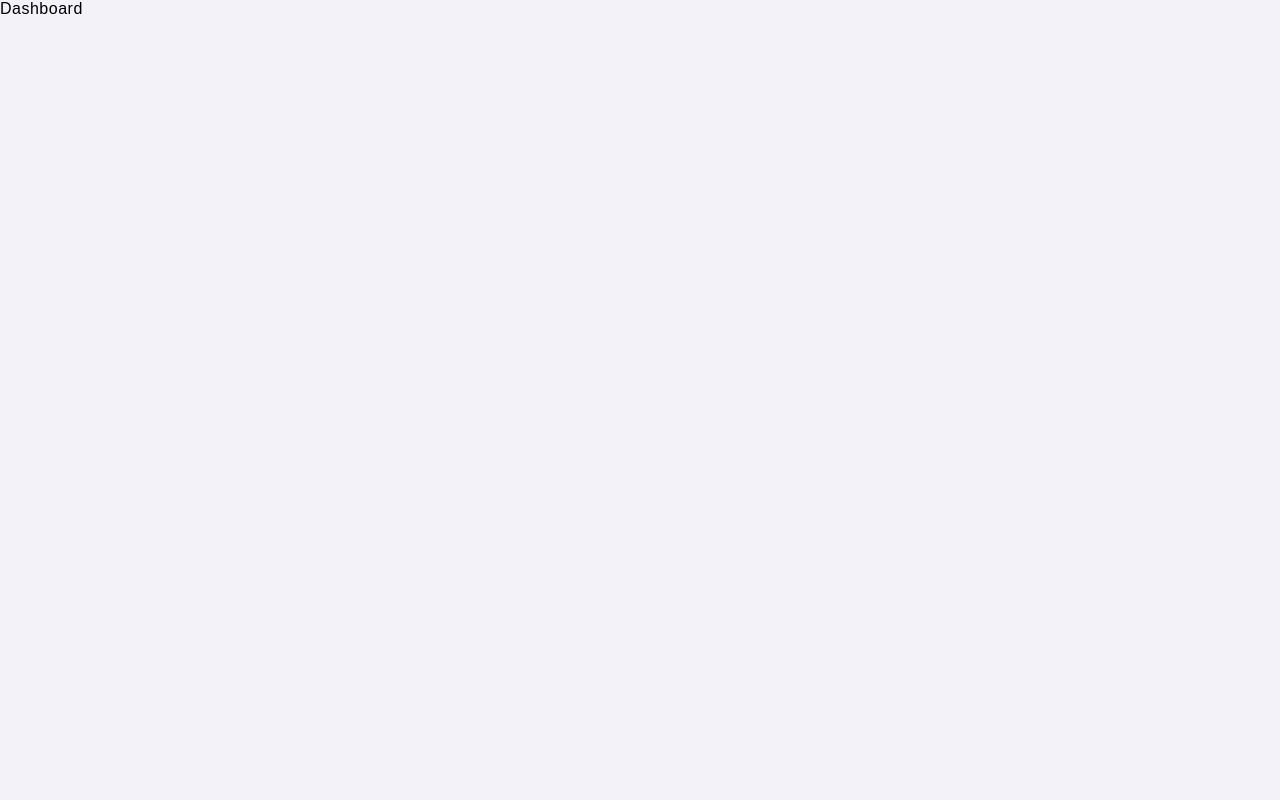
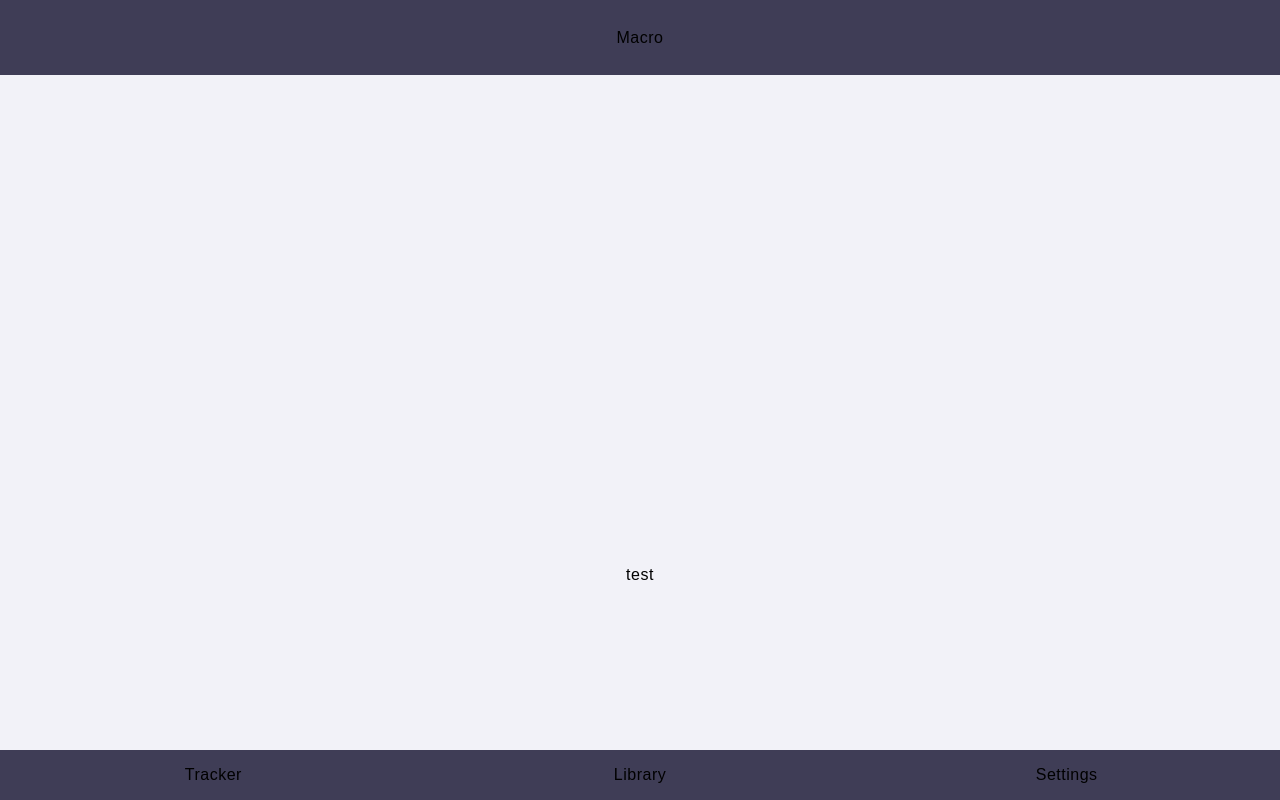
Before and after one commit to chillcs/macro-app-react-frontend, a React (Create React App) app: page / in a window 1280 px wide. Built offline with nearby package versions, Linux system fonts and the light colour scheme; a web font is replaced by a local one.

Commit message:
app height

```diff
--- a/src/components/Dashboard/index.js
+++ b/src/components/Dashboard/index.js
@@ -1,14 +1,39 @@
 import React from 'react';
+import { useEffect, useState } from 'react';
 
 const Dashboard = () => {
-	const customStyles = {
-		height: 'calc(var(--vh, 1vh) * 100)',
+	const [height, setHeight] = useState(window.innerHeight);
+	const updateHeight = () => {
+		setHeight(window.innerHeight);
 	};
+
+	useEffect(() => {
+		window.addEventListener('resize', updateHeight);
+		return () => window.removeEventListener('resize', updateHeight);
+	}, []);
+
+	const maxHeight = {
+		height: height,
+	};
+
+	const bodyHeight = {
+		height: maxHeight.height - 125,
+	};
+
+	console.log(maxHeight.height);
 
 	return (
 		<>
-			<div className="dashboard" style={customStyles}>
-				Dashboard
+			<div className="dashboard" style={maxHeight}>
+				<div className="header">Macro</div>
+				<div className="main" style={bodyHeight}>
+					<div className="test">test</div>
+				</div>
+				<div className="footer">
+					<div className="tab">Tracker</div>
+					<div className="tab">Library</div>
+					<div className="tab">Settings</div>
+				</div>
 			</div>
 		</>
 	);
--- a/src/index.css
+++ b/src/index.css
@@ -39,5 +39,45 @@ body {
 /* DASHBOARD --- */
 
 .dashboard {
-  background: var(--light);
+   position: relative;
+   background: var(--light);
 }
+
+.header {
+   height: 75px;
+   width: 100%;
+   display: flex;
+   justify-content: center;
+   align-items: center;
+   background: var(--dark);
+}
+
+.main {
+   overflow-y: auto;
+}
+
+.test {
+   height: 1000px;
+   display: flex;
+   justify-content: center;
+   align-items: center;
+}
+
+.footer {
+   position: fixed;
+   bottom: 0;
+   height: 50px;
+   width: 100%;
+   display: flex;
+   justify-content: center;
+   align-items: center;
+   background: var(--dark);
+}
+
+.tab {
+   height: 100%;
+   width: calc(100% * 1 / 3);
+   display: flex;
+   justify-content: center;
+   align-items: center;
+}
```
